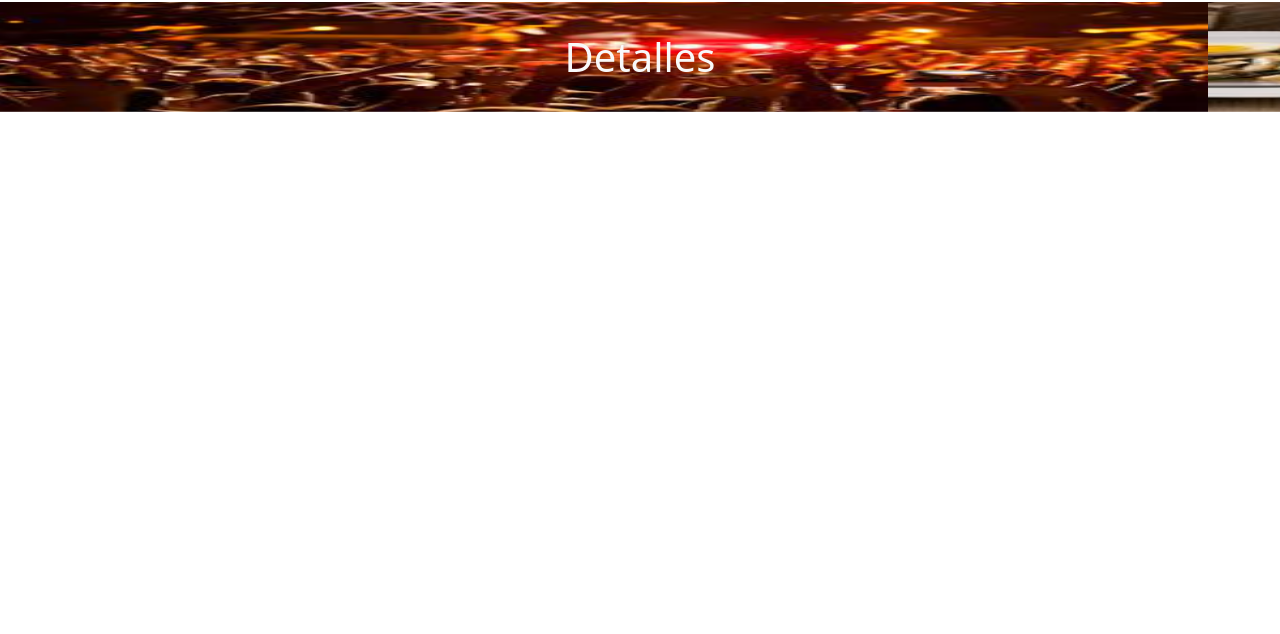
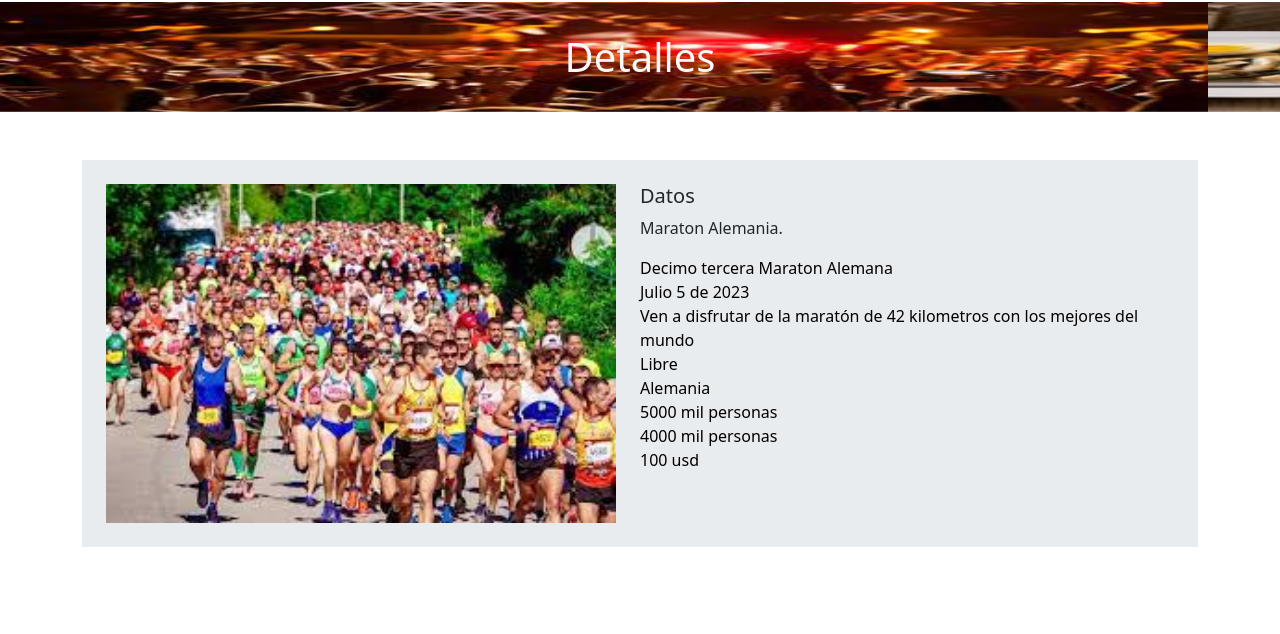
Before and after one commit to Strugtter/MH, a plain HTML site: page pages/details.html in a window 1280 px wide. Shown: the part 86-720 px from the top of the page. Drawn offline with nearby package versions, Linux system fonts and the light colour scheme.

Commit message:
Se agrega la ultima parte de la página de detalles

```diff
--- a/pages/details.html
+++ b/pages/details.html
@@ -68,6 +68,25 @@
     </div>
   </div>
 
+<div class="container mt-5">
+  <div class="row g-0 bg-body-secondary position-relative">
+    <div class="col-md-6 mb-md-0 p-md-4">
+      <img src="../image/Maraton3.jpg" class="w-100" alt="...">
+    </div>
+    <div class="col-md-6 p-4 ps-md-0">
+      <h5 class="mt-0 background-color">Datos</h5>
+      <p>Maraton Alemania.</p>
+      <a href="#" class="stretched-link details">Decimo tercera Maraton Alemana</a><br>
+      <a href="#" class="stretched-link details">Julio 5 de 2023</a><br>
+      <a href="#" class="stretched-link details">Ven a disfrutar de la maratón de 42 kilometros con los mejores del mundo</a><br>
+      <a href="#" class="stretched-link details">Libre</a><br>
+      <a href="#" class="stretched-link details">Alemania</a><br>
+      <a href="#" class="stretched-link details">5000 mil personas</a><br>
+      <a href="#" class="stretched-link details">4000 mil personas</a><br>
+      <a href="#" class="stretched-link details">100 usd</a>
+    </div>
+  </div>
+</div>
 
 
 
--- a/style/p_stats.css
+++ b/style/p_stats.css
@@ -51,7 +51,10 @@
   }
 
 
-
+.details{
+  text-decoration: none;
+  color:black;
+}
 
 
 
```
Also changed, not shown: home.html (+1 -1 lines), pages/pastEvents.html (+1 -1 lines).
